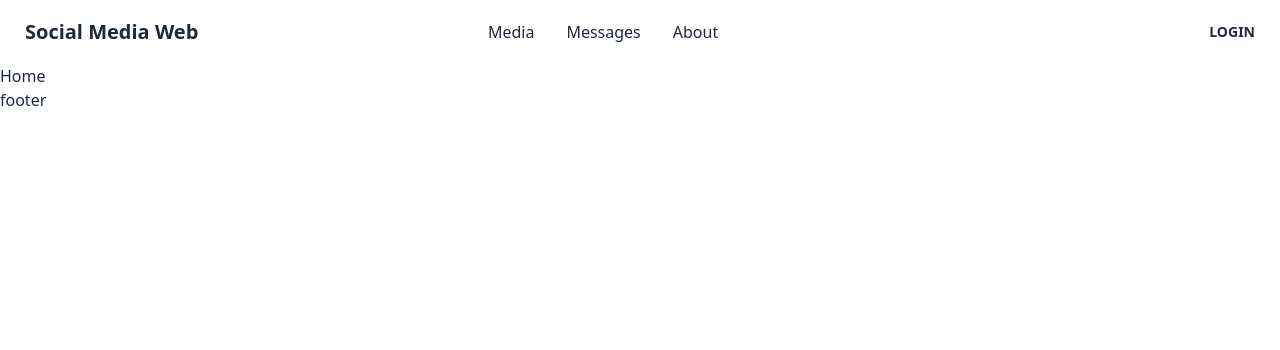
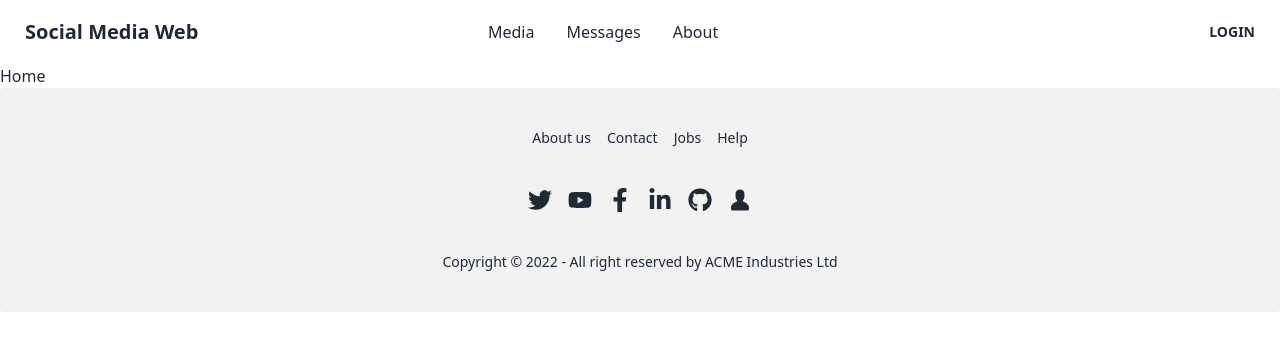
Before and after one commit to RaisulislamRimon/social-media-web, a React (Vite) app: page / in a window 1280 px wide. Shown: the top 350 px of the page. Built offline with nearby package versions, Linux system fonts and the light colour scheme.

Commit message:
update footer

```diff
--- a/src/Pages/Shared/Footer/Footer.jsx
+++ b/src/Pages/Shared/Footer/Footer.jsx
@@ -1,9 +1,67 @@
 import React from "react";
+import { Link } from "react-router-dom";
+import {
+  FaFacebookF,
+  FaGithub,
+  FaLinkedinIn,
+  FaTwitter,
+  FaYoutube,
+} from "react-icons/fa";
+import { GoPerson } from "react-icons/go";
 
 const Footer = () => {
   return (
     <div>
-      <h1>footer</h1>
+      <footer className="footer footer-center p-10 bg-base-200 text-base-content rounded">
+        <div className="grid grid-flow-col gap-4">
+          <Link to="/about" className="link link-hover">
+            About us
+          </Link>
+          <Link to="/contact" className="link link-hover">
+            Contact
+          </Link>
+          <Link to="/jobs" className="link link-hover">
+            Jobs
+          </Link>
+          <Link to="/Help" className="link link-hover">
+            Help
+          </Link>
+        </div>
+        <div>
+          <div className="grid grid-flow-col gap-4">
+            <a href="https://twitter.com/rimon_raisul" target="_blank">
+              <FaTwitter className="text-2xl" title="twitter" />
+            </a>
+            <a
+              href="https://www.youtube.com/channel/UCubND4KfOLYSs6KM-roTFnA"
+              target="_blank"
+            >
+              <FaYoutube className="text-2xl" title="youtube" />
+            </a>
+            <a href="https://www.facebook.com/raisul.rimon/" target="_blank">
+              <FaFacebookF className="text-2xl" title="facebook" />
+            </a>
+            <a
+              href="https://www.linkedin.com/in/md-raisul-islam-rimon/"
+              target="_blank"
+            >
+              <FaLinkedinIn className="text-2xl" title="linkedin" />
+            </a>
+            <a href="https://github.com/RaisulislamRimon" target="_blank">
+              <FaGithub className="text-2xl" title="github" />
+            </a>
+            <a
+              href="https://my-developer-portfolio-b2952.web.app/"
+              target="_blank"
+            >
+              <GoPerson className="text-2xl" title="portfolio | details" />
+            </a>
+          </div>
+        </div>
+        <div>
+          <p>Copyright © 2022 - All right reserved by ACME Industries Ltd</p>
+        </div>
+      </footer>
     </div>
   );
 };
```
